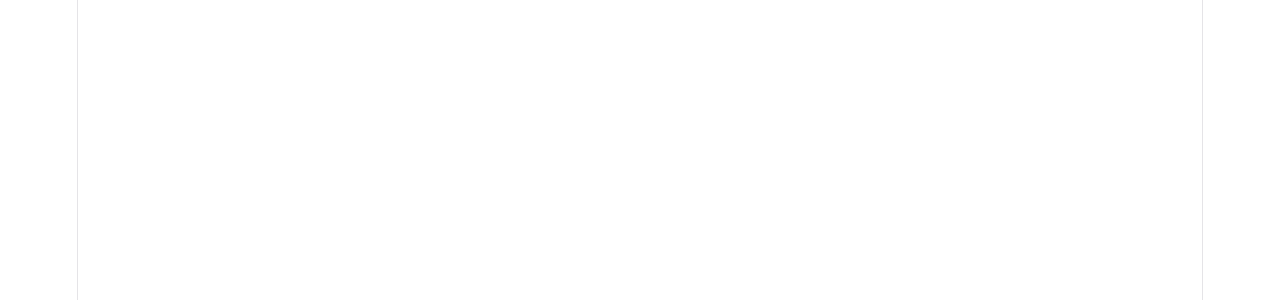
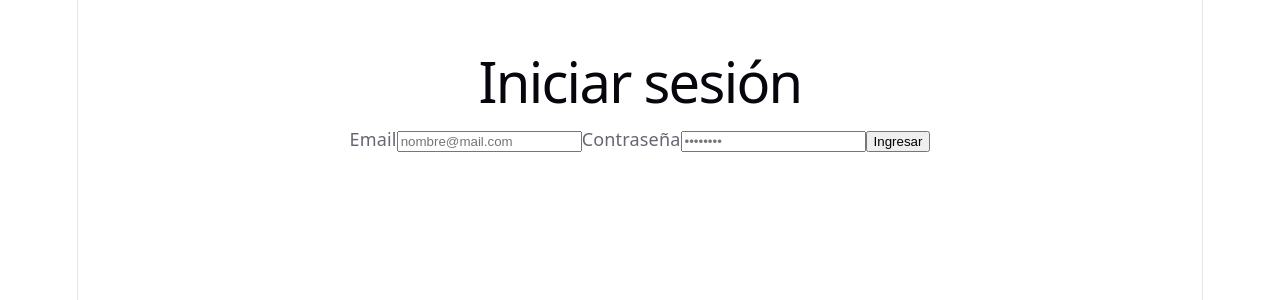
Before and after one commit to PaulaBatalla/front-cinego, a React (Vite) app: page /login in a window 1280 px wide. Before the commit this address had no page. Shown: the top 300 px of the page. Built offline with nearby package versions, Linux system fonts and the light colour scheme.

Commit message:
feat: agrego formulario de Login en la ruta /login

```diff
--- a/src/App.jsx
+++ b/src/App.jsx
@@ -1,5 +1,6 @@
 import { Routes, Route } from "react-router-dom";
 import Home from "./components/Home";
+import Login from "./components/Login";
 import "./App.css";
 
 function App() {
@@ -7,6 +8,7 @@
     <div className="App">
       <Routes>
         <Route path="/" element={<Home />} />
+        <Route path="/login" element={<Login />} />
       </Routes>
     </div>
   );
--- /dev/null
+++ b/src/components/Login.jsx
@@ -0,0 +1,42 @@
+import { useState } from "react";
+
+function Login() {
+  const [email, setEmail] = useState("");
+  const [password, setPassword] = useState("");
+
+  const handleSubmit = (event) => {
+    event.preventDefault();
+  };
+
+  return (
+    <form onSubmit={handleSubmit}>
+      <h1>Iniciar sesión</h1>
+
+      <label>
+        Email
+        <input
+          type="email"
+          name="email"
+          placeholder="nombre@mail.com"
+          value={email}
+          onChange={(event) => setEmail(event.target.value)}
+        />
+      </label>
+
+      <label>
+        Contraseña
+        <input
+          type="password"
+          name="password"
+          placeholder="••••••••"
+          value={password}
+          onChange={(event) => setPassword(event.target.value)}
+        />
+      </label>
+
+      <button type="submit">Ingresar</button>
+    </form>
+  );
+}
+
+export default Login;
```
